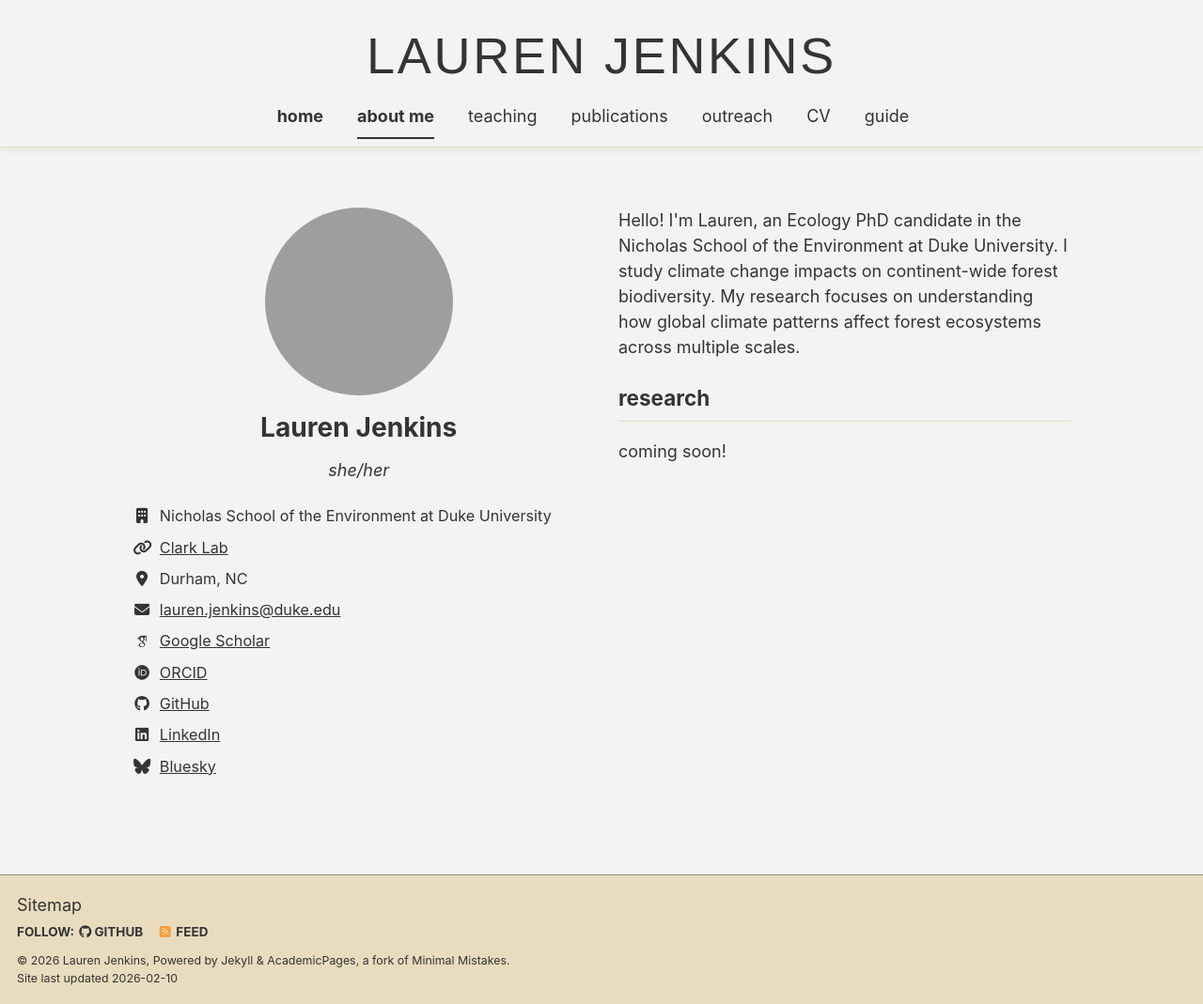
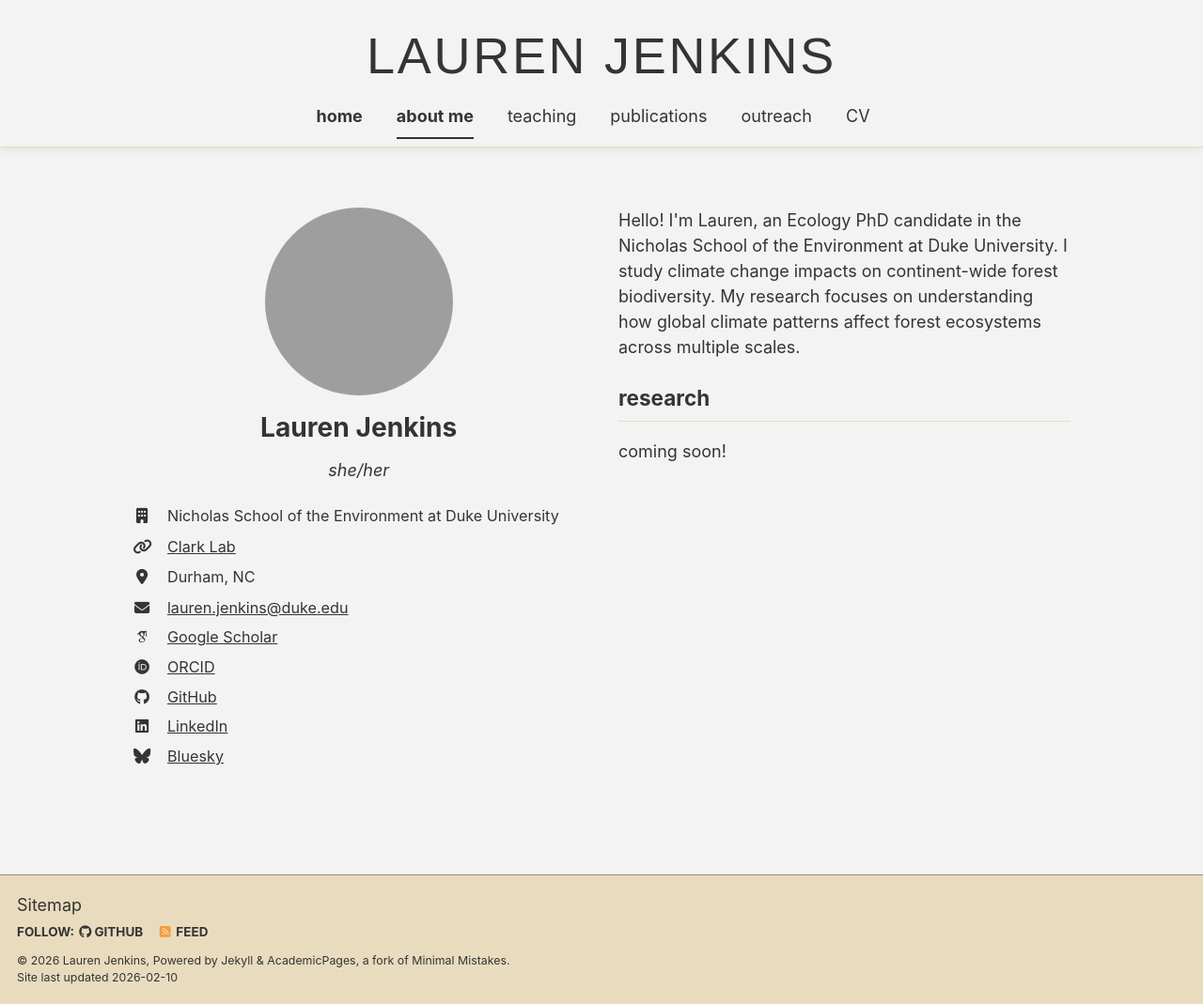
Before and after one commit to jenkinslauren/jenkinslauren.github.io, a Jekyll site: the page built from _pages/about.md, in a window 1280 px wide and 1069 px high. Shown: the whole window at 94% size. Built offline with Jekyll 4.4.1, drawn with Linux system fonts in a browser that asks for light colours; some web fonts are replaced; a script bundle is joined from its source files by our own code; library files that are not in the unit come from our copies; grey boxes are pictures that could not be loaded.

Commit message:
about update

```diff
--- a/_data/navigation.yml
+++ b/_data/navigation.yml
@@ -29,5 +29,5 @@
   # - title: "CV"
   #   url: /cv-json/
 
-  - title: "guide"
-    url: /markdown/
+  # - title: "guide"
+  #  url: /markdown/
--- a/_sass/layout/_masthead.scss
+++ b/_sass/layout/_masthead.scss
@@ -145,17 +145,17 @@
 }
 
 .about-left {
-  width: 250px;            // fixed width for left column
+  width: 300px;            // fixed width for left column
   flex-shrink: 0;
 }
 
 .profile-photo {
-  width: 200px;
-  height: 200px;
+  width: 260px;
+  height: 260px;
   border-radius: 50%;
   object-fit: cover;
   display: block;
-  margin: 0 auto 1rem auto;
+  margin: 0 auto 1.5rem auto;
 }
 
 h1 {
@@ -173,15 +173,18 @@
   list-style: none;
   padding: 0;
   font-size: 0.9rem;
+}
 
-  li {
-    margin: 0.3em 0;
-  }
+.social-links li {
+  display: flex;
+  align-items: flex-start;
+  gap: 0.5em;
+  margin: 0.25em 0;
+}
 
-  a {
-    color: inherit;
-    text-decoration: underline;
-  }
+.social-links a {
+  text-decoration: underline;
+  line-height: 1.4;
 }
 
 .about-right {
```
